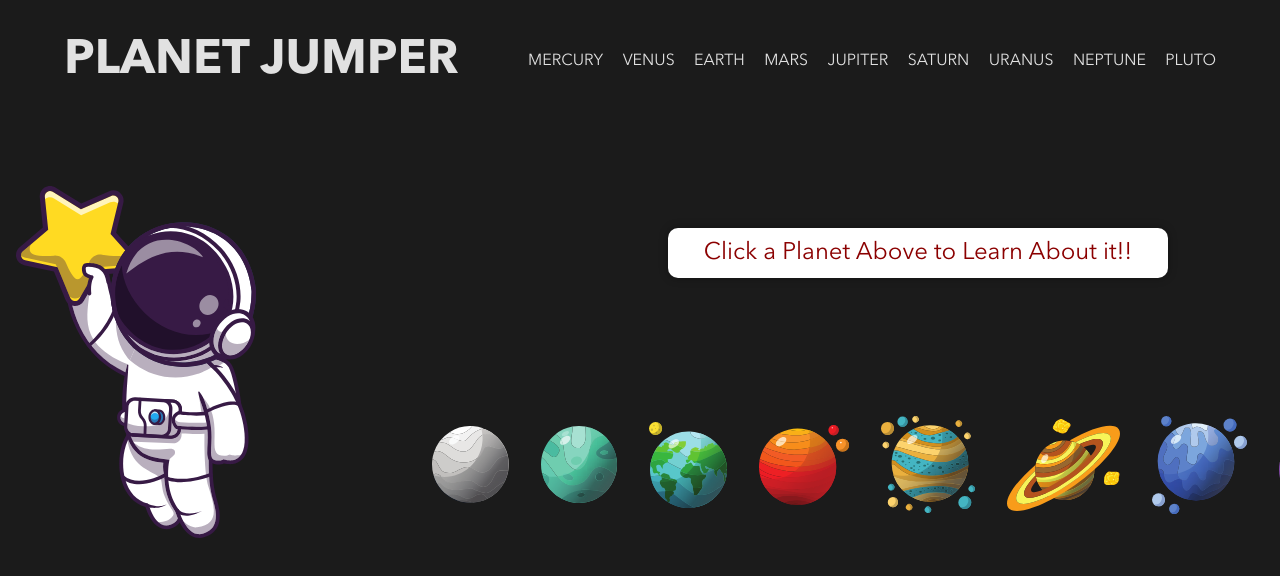
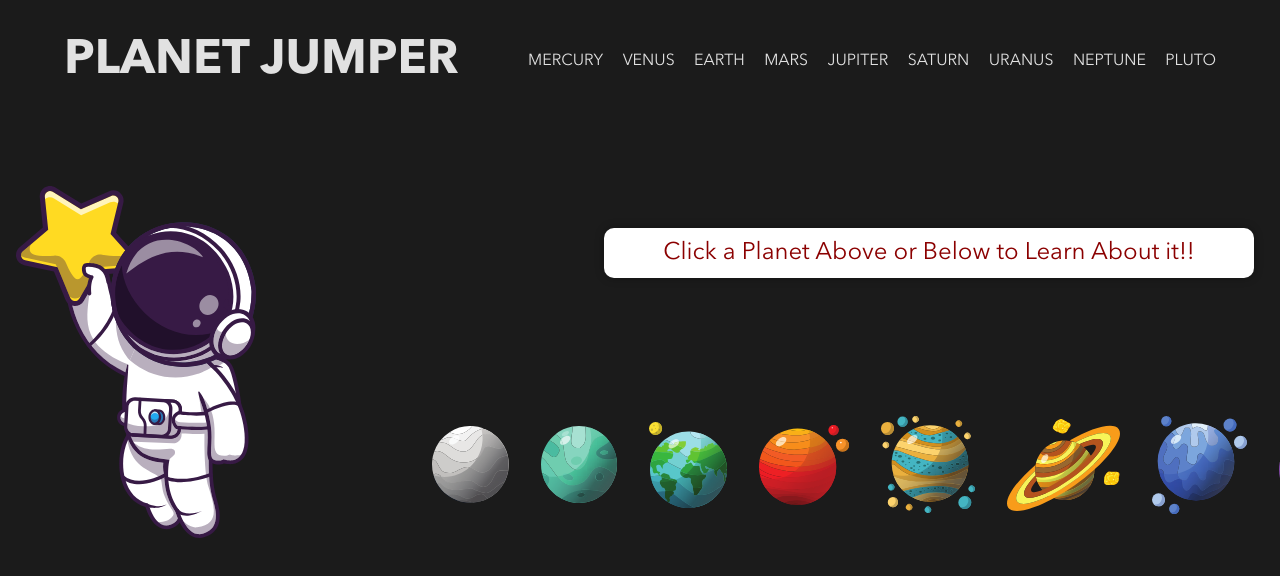
Before and after one commit to chris-kayahara/planet-jumper, a React (Create React App) app: page / in a window 1280 px wide. Shown: the top 576 px of the page. Built offline with nearby package versions, Linux system fonts and the light colour scheme.

Commit message:
added things

```diff
--- a/src/components/Astronaut/Astronaut.jsx
+++ b/src/components/Astronaut/Astronaut.jsx
@@ -35,7 +35,7 @@ function Astronaut(props) {
 
     useEffect(() => {
         if (jumpOnMount) {
-            // Trigger the jumpAvatar function when the component mounts
+            // Trigger the jumpAvatar function when the component mounts. Component in this case is landing page
             jumpAvatar();
         }
     }, [jumpOnMount]);
--- a/src/components/Header/Header.scss
+++ b/src/components/Header/Header.scss
@@ -28,6 +28,5 @@
 
     &__nav-item--selected {
         font-weight: 700;
-        border: white 1px solid;
     }
 }
--- a/src/components/LandingPage/LandingPage.jsx
+++ b/src/components/LandingPage/LandingPage.jsx
@@ -26,7 +26,7 @@ function LandingPage() {
                 <div className='header'>
                     <div>
                         <div class="word-bubble">
-                            <p className='word-bubble-text'>Click a Planet Above to Learn About it!!</p>
+                            <p className='word-bubble-text'>Click a Planet Above or Below to Learn About it!!</p>
 
                         </div>
 
--- a/src/components/LandingPage/LandingPage.scss
+++ b/src/components/LandingPage/LandingPage.scss
@@ -21,8 +21,8 @@ body {
 .word-bubble {
     position: absolute;
     top: 13rem;
-    left: 40.5rem;
-    width: 500px;
+    left: 36.5rem;
+    width: 650px;
     height: 50px;
     background-color: white;
     border-radius: 10px;
--- a/src/components/PlanetPage/PlanetPage.js
+++ b/src/components/PlanetPage/PlanetPage.js
@@ -87,6 +87,9 @@ export default function PlanetPage() {
                                 {currentPlanet.escape.toLocaleString()} m/s
                             </p>
                         </div>
+                        <div className='data'>
+                            <p> Data acquired from: <br></br> https://api.le-systeme-solaire.net/</p>
+                        </div>
                     </div>
                 </div>
                 <div className="planet-page__planet-container">
@@ -94,6 +97,7 @@ export default function PlanetPage() {
                 </div>
                 <div className="planet-page__astronaut-container">
                     <Astronaut planet={currentPlanet} />
+                    <p className='jump__text'>Press 'space' bar to simulate jumping with current planet's gravity!</p>
                 </div>
             </div>
             <Gallery planet={planet} />
--- a/src/components/PlanetPage/PlanetPage.scss
+++ b/src/components/PlanetPage/PlanetPage.scss
@@ -42,17 +42,13 @@
         font-weight: 600;
     }
 
-    &__data {
-
-    }
+    &__data {}
 
     &__data-super-script {
         font-size: 0.75rem;
     }
 
-    &__planet-container {
-
-    }
+    &__planet-container {}
 
     &__astronaut-container {
         object-position: center;
@@ -62,3 +58,19 @@
         height: 34rem;
     }
 }
+
+.data {
+    font-size: .8rem;
+    padding-top: 1rem;
+}
+
+.jump__text {
+    padding-top: 1rem;
+    text-align: center;
+    width: 15rem;
+    font-size: 1.2rem;
+    background-color: white;
+    color: darkred;
+    border-radius: 10px;
+    padding: 1rem;
+}
```
